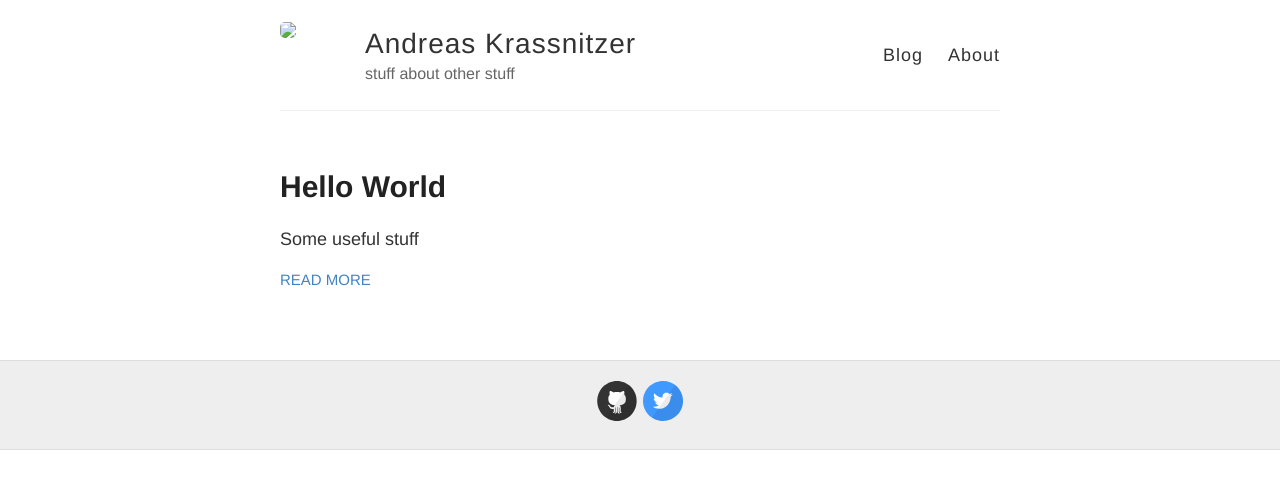
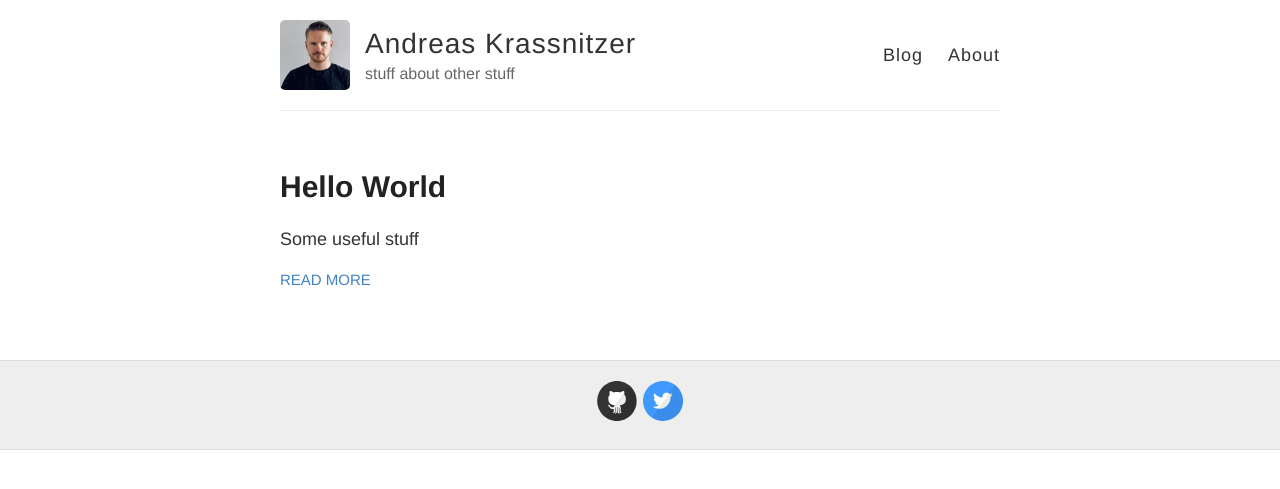
Before and after one commit to andreaskra/andreaskra.github.io, a Jekyll site: the page built from index.html, in a window 1280 px wide. Shown: the top 489 px of the page. Built offline with Jekyll 4.4.1, drawn with Linux system fonts in a browser that asks for light colours.

Commit message:
Update _config.yml

```diff
--- a/_config.yml
+++ b/_config.yml
@@ -9,7 +9,7 @@ name: Andreas Krassnitzer
 description: stuff about other stuff
 
 # URL of your avatar or profile pic (you could use your GitHub profile pic)
-avatar: 4300343.jpg
+avatar: images/4300343.jpg
 
 #
 # Flags below are optional
```
